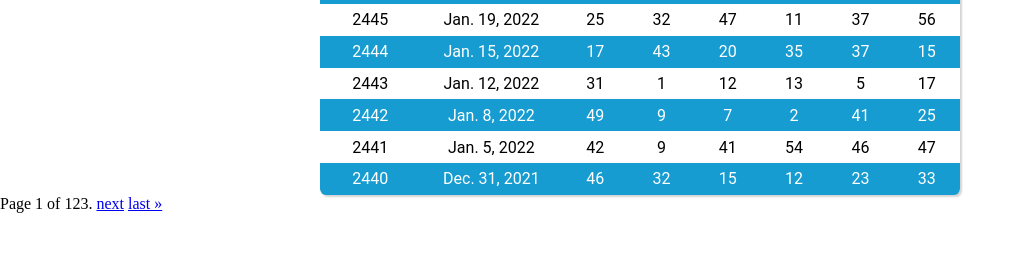
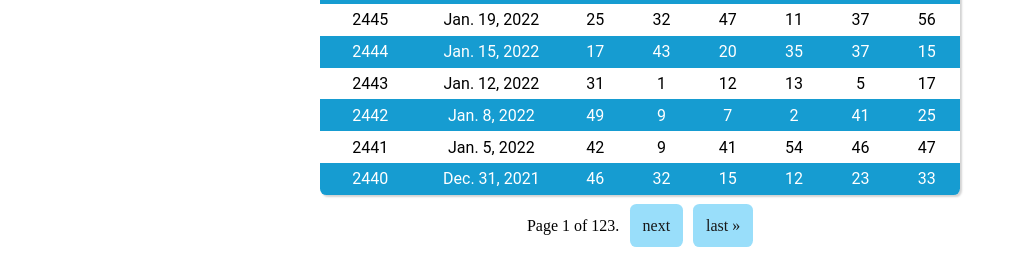
Before and after one commit to Matheus-IT/progIII-assessment3, a Django app: page /lottery/megasena/ in a window 1280 px wide. Shown: the part 575-833 px from the top of the page, without its empty margins (0-1025 px from the left). Before the commit the page ends 788 px from the top, so only its background shows below. Run offline with Django 4.2, Linux system fonts and the light colour scheme; data comes from the database, SQL or seed files in the repository.

Commit message:
pagination styles

```diff
--- a/megasena/static/megasena/styles.css
+++ b/megasena/static/megasena/styles.css
@@ -54,3 +54,25 @@
 .table__col.right {
 	text-align: right;
 }
+
+.pagination {
+	margin: 1.4em auto;
+	width: fit-content;
+}
+
+.pagination .step-links > *:not(:last-child) {
+	margin-right: 0.4em;
+}
+
+.pagination .step-links a {
+	text-decoration: none;
+	color: rgb(24, 24, 24);
+	background-color: rgb(153, 222, 250);
+	border-radius: 0.4em;
+	padding: 0.8em;
+	transition: background-color 250ms ease;
+}
+
+.pagination .step-links a:hover {
+	background-color: rgb(109, 192, 224);
+}
```
